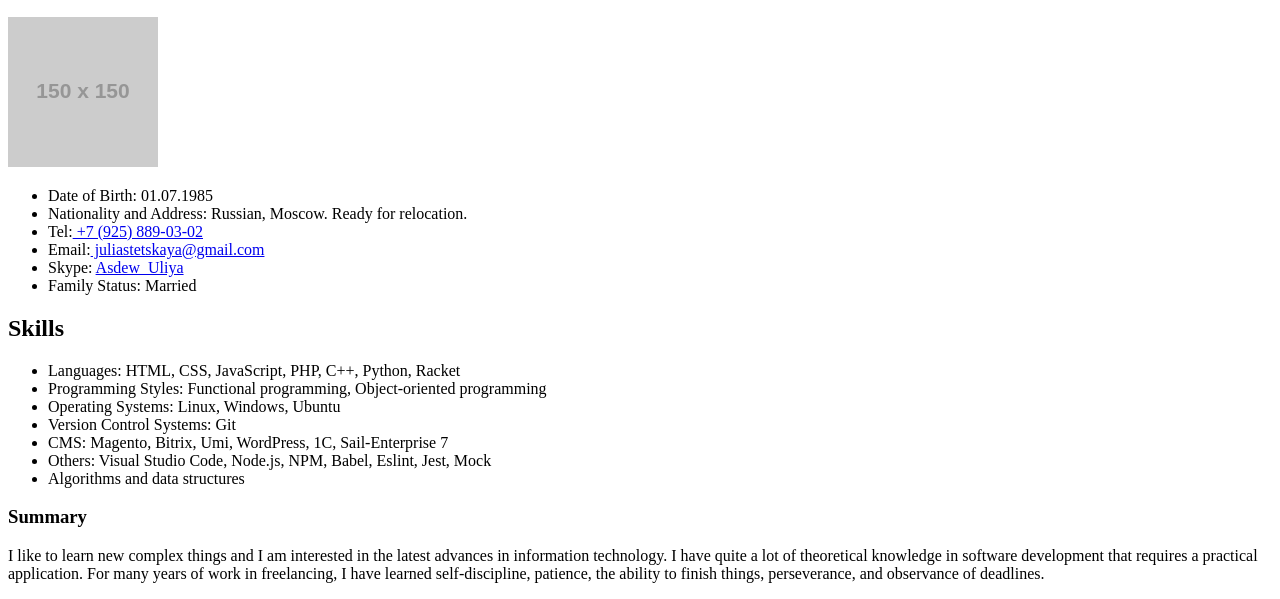
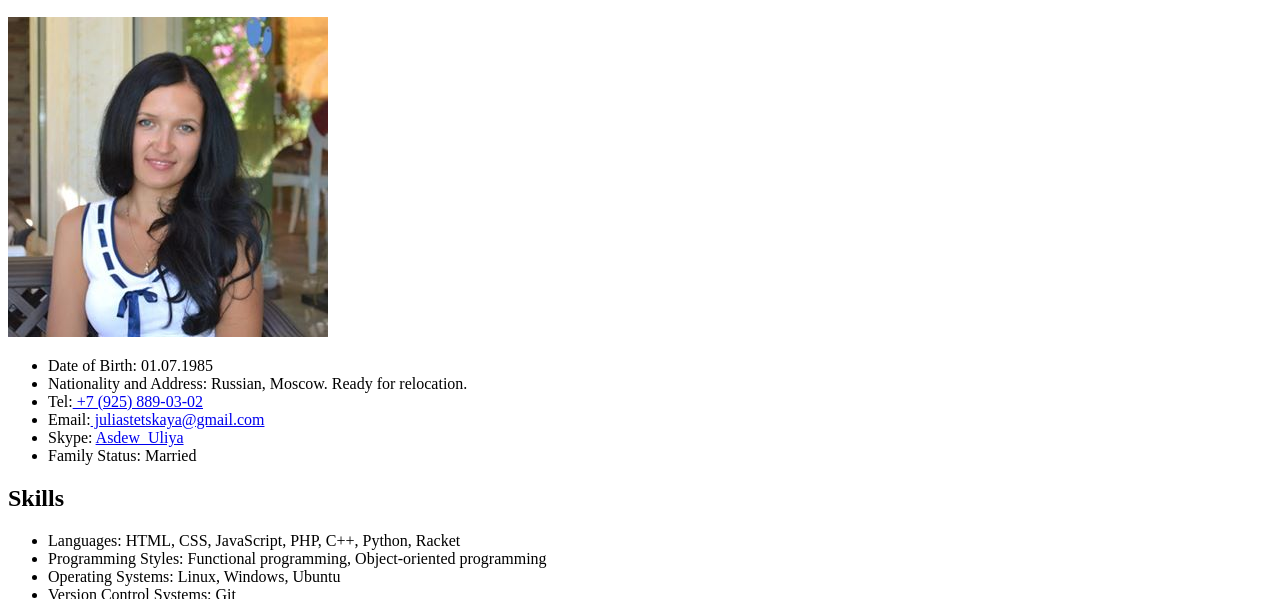
Before and after one commit to juliastetskaya/rsschool-2019Q1-cv, a plain HTML site: page index.html in a window 1280 px wide. Shown: the part 174-773 px from the top of the page. Drawn offline with Linux system fonts and the light colour scheme; placeholder pictures from the web are drawn by us.

Commit message:
feat: add photo

```diff
--- a/index.html
+++ b/index.html
@@ -20,7 +20,7 @@
     <main>
       <section class="about" id="about">
         <h1>Julia Stetskaya</h1>
-        <img src="http://placehold.it/150x150" alt="Photo by Julia Stetskaya">
+        <img src="assets/img/photo.jpg" alt="Photo by Julia Stetskaya">
         <ul class="about-list">
           <li><span>Date of Birth:</span> 01.07.1985</li>
           <li><span>Nationality and Address:</span> Russian, Moscow. Ready for relocation.</li>
```
Also changed, not shown: assets/img/photo.jpg (added).
